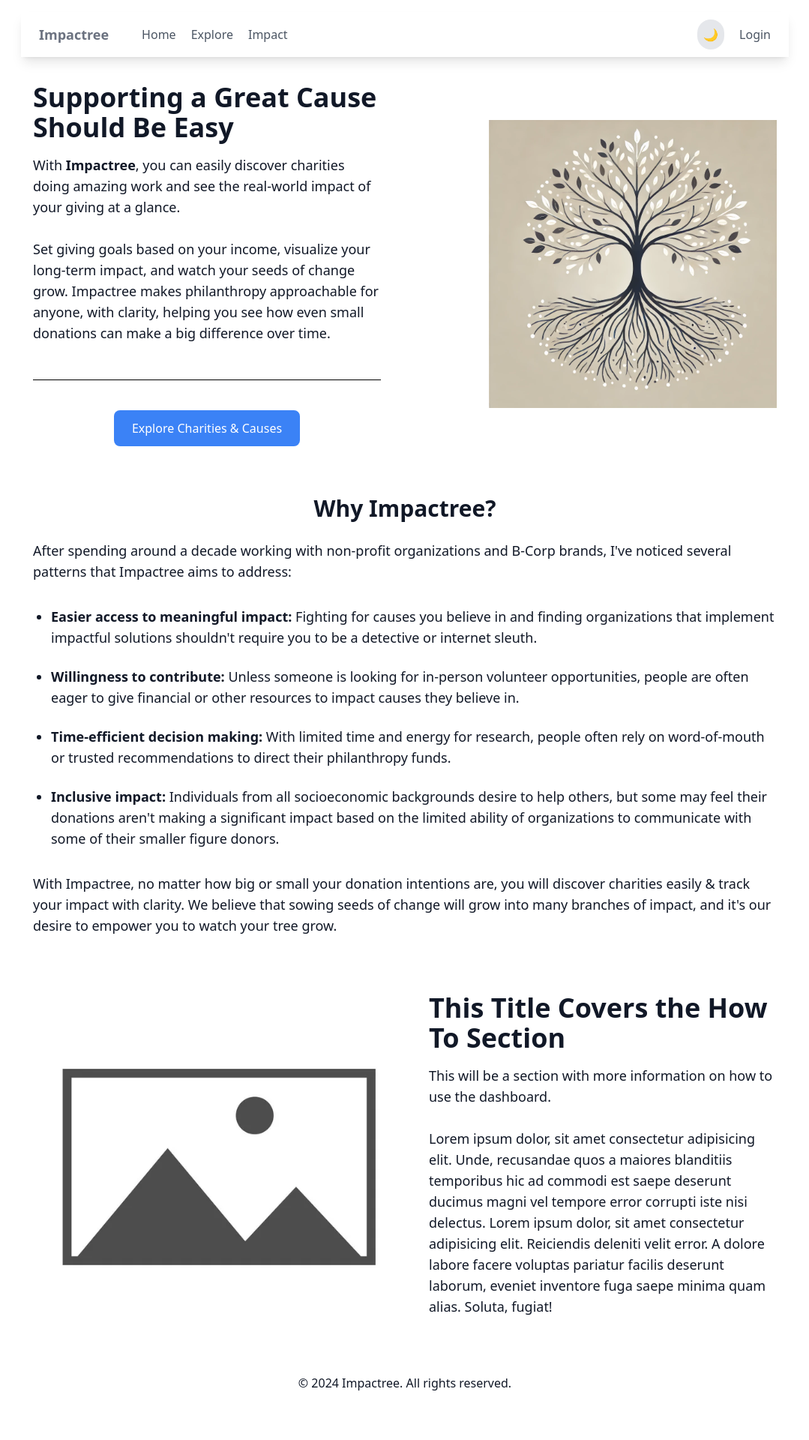
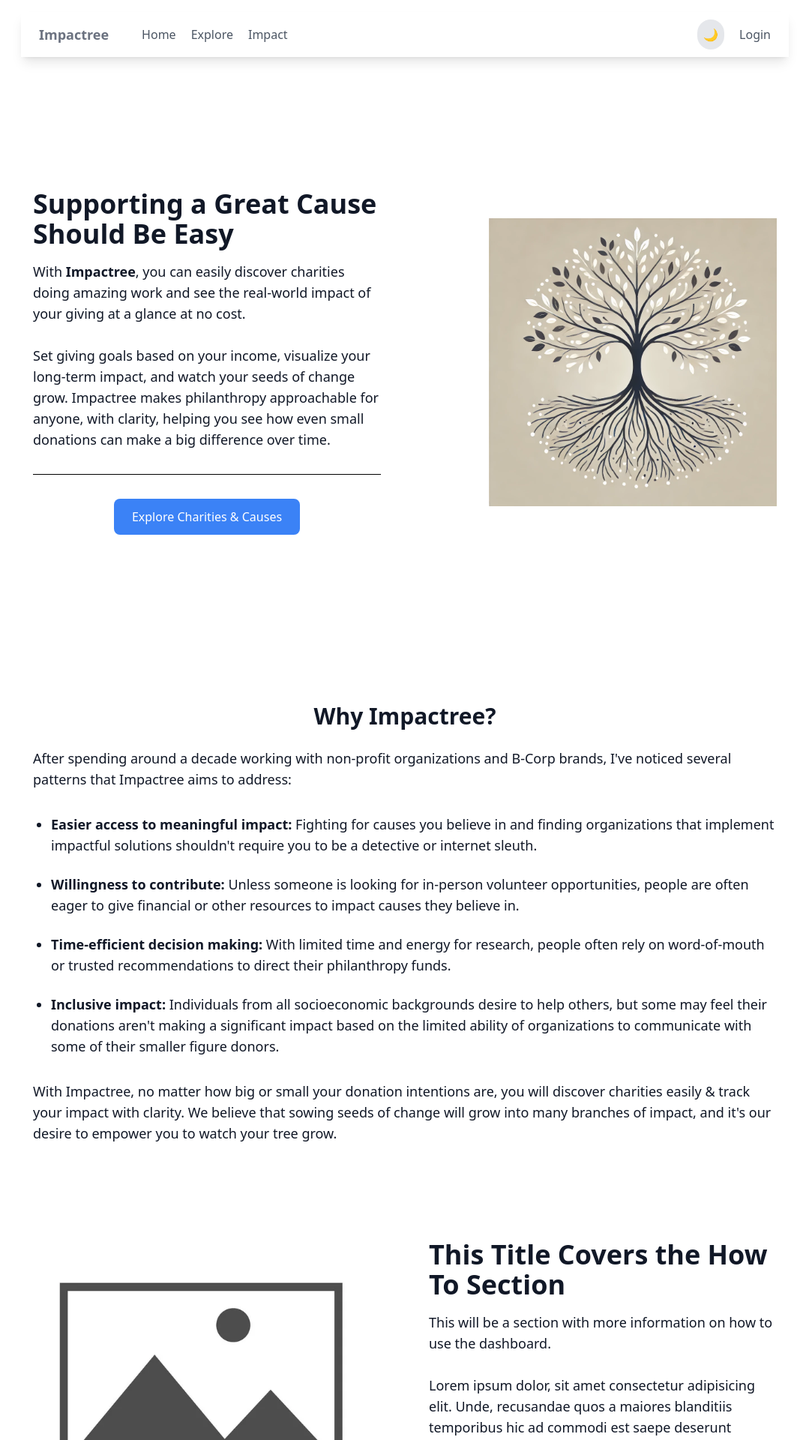
Before and after one commit to MichaelGalo/Impactree, a Next.js app: page / in a window 1280 px wide. Shown: the top 1920 px of the page at 75% size, without its empty margins (100-1179 px from the left). Before the commit the page ends 1872 px from the top, so only its background shows below. Built offline with nearby package versions, Linux system fonts and the light colour scheme.

Commit message:
Updated sections css

```diff
--- a/src/app/page.tsx
+++ b/src/app/page.tsx
@@ -9,43 +9,35 @@ const Home = () => {
 
   return (
     <div className="flex flex-col min-h-screen">
-      {/* Title Banner */}
-      {/* <div className="pt-10">
-        <h1 className="text-3xl font-bold text-center">Impactree</h1>
-      </div> */}
-
       {/* Hero content */}
-      <div className="hero flex flex-col h-[65vh]">
-        <div className="flex-grow flex items-center">
-          <div className="max-w-5xl container mx-auto px-4 flex flex-col md:flex-row">
+      <section className="py-40">
+        <div className="max-w-5xl container mx-auto px-4">
+          <div className="flex flex-col md:flex-row items-center">
             {/* Left column: Text content */}
-            <div className="w-full md:w-1/2 pr-0 md:pr-8 mb-8 md:mb-0 flex flex-col">
+            <div className="w-full md:w-1/2 pr-0 md:pr-8 mb-8 md:mb-0">
               <h2 className="text-4xl font-bold mb-4">Supporting a Great Cause Should Be Easy</h2>
               <p className="text-lg mb-8">
-                With <strong>Impactree</strong>, you can easily discover charities doing amazing work and see the real-world impact of your giving at a glance.
-                <br />
-                <br />
+                With <strong>Impactree</strong>, you can easily discover charities doing amazing work and see the real-world impact of your giving at a glance at no cost.
+                <br /><br />
                 Set giving goals based on your income, visualize your long-term impact, and watch your seeds of change grow. Impactree makes philanthropy approachable for anyone, with clarity, helping you see how even small donations can make a big difference over time.
               </p>
               <hr className="border-black dark:border-white my-4" />
-              <br />
-              <div className="flex justify-center">
+              <div className="flex justify-center mt-8">
                 <button className="bg-blue-500 hover:bg-blue-600 text-white px-6 py-3 rounded-lg transition duration-300 ease-in-out transform hover:scale-105">
                   Explore Charities & Causes
                 </button>
               </div>
             </div>
             {/* Right column: Logo */}
-            <div className="w-full md:w-1/2 flex justify-center md:justify-end items-center">
+            <div className="w-full md:w-1/2 flex justify-center md:justify-end">
               <img src="/hero-image.webp" alt="Hero Logo" className="max-w-full max-h-96" />
             </div>
           </div>
         </div>
-      </div>
+      </section>
 
-
-     {/* Why Section */}
-     <div className="why-section py-12">
+      {/* Why Section */}
+      <section className="py-16">
         <div className="max-w-5xl container mx-auto px-4">
           <h2 className="text-3xl font-bold mb-6 text-center">Why Impactree?</h2>
           <p className="text-lg mb-8">
@@ -69,34 +61,30 @@ const Home = () => {
             With Impactree, no matter how big or small your donation intentions are, you will discover charities easily & track your impact with clarity. We believe that sowing seeds of change will grow into many branches of impact, and it's our desire to empower you to watch your tree grow.
           </p>
         </div>
-      </div>
+      </section>
 
       {/* How Section */}
-      <div className="how-section flex flex-col h-[65vh]">
-        <div className="flex-grow flex items-center">
-          <div className="max-w-5xl container mx-auto px-4 flex flex-col md:flex-row">
+      <section className="py-16">
+        <div className="max-w-5xl container mx-auto px-4">
+          <div className="flex flex-col md:flex-row items-center">
             {/* Left column: Logo */}
-            <div className="w-full md:w-1/2 flex justify-center md:justify-start items-center mb-8 md:mb-0">
-              <img src="/placeholder.png" alt="Placeholder" className="max-w-full max-h-96" />
+            <div className="w-full md:w-1/2 flex justify-center md:justify-start mb-8 md:mb-0">
+              <img src="/placeholder.png" alt="Placeholder" className="max-w-md max-h-96" />
             </div>
-
             {/* Right column: Text content */}
-            <div className="w-full md:w-1/2 pl-0 md:pl-8 flex flex-col">
+            <div className="w-full md:w-1/2 pl-0 md:pl-8">
               <h2 className="text-4xl font-bold mb-4">This Title Covers the How To Section</h2>
               <p className="text-lg mb-8">
                 This will be a section with more information on how to use the dashboard.
-                <br />
-                <br />
-                Lorem ipsum dolor, sit amet consectetur adipisicing elit. Unde, recusandae quos a maiores blanditiis temporibus hic ad commodi est saepe deserunt ducimus magni vel tempore error corrupti iste nisi delectus. Lorem ipsum dolor, sit amet consectetur adipisicing elit. Reiciendis deleniti velit error. A dolore labore facere voluptas pariatur facilis deserunt laborum, eveniet inventore fuga saepe minima quam alias. Soluta, fugiat!
+                <br /><br />
+                Lorem ipsum dolor, sit amet consectetur adipisicing elit. Unde, recusandae quos a maiores blanditiis temporibus hic ad commodi est saepe deserunt ducimus magni vel tempore error corrupti iste nisi delectus.
               </p>
             </div>
           </div>
         </div>
-      </div>
+      </section>
 
-
-
-        {/* Footer Content */}
+      {/* Footer Content */}
       <footer className="py-4 flex justify-center mt-auto">
         <p>© 2024 Impactree. All rights reserved.</p>
       </footer>
@@ -105,7 +93,3 @@ const Home = () => {
 }
 
 export default Home;
-
-
-// add dashboard image section to display functionality
-// see if most of this can be SSR other than maybe the button
```
